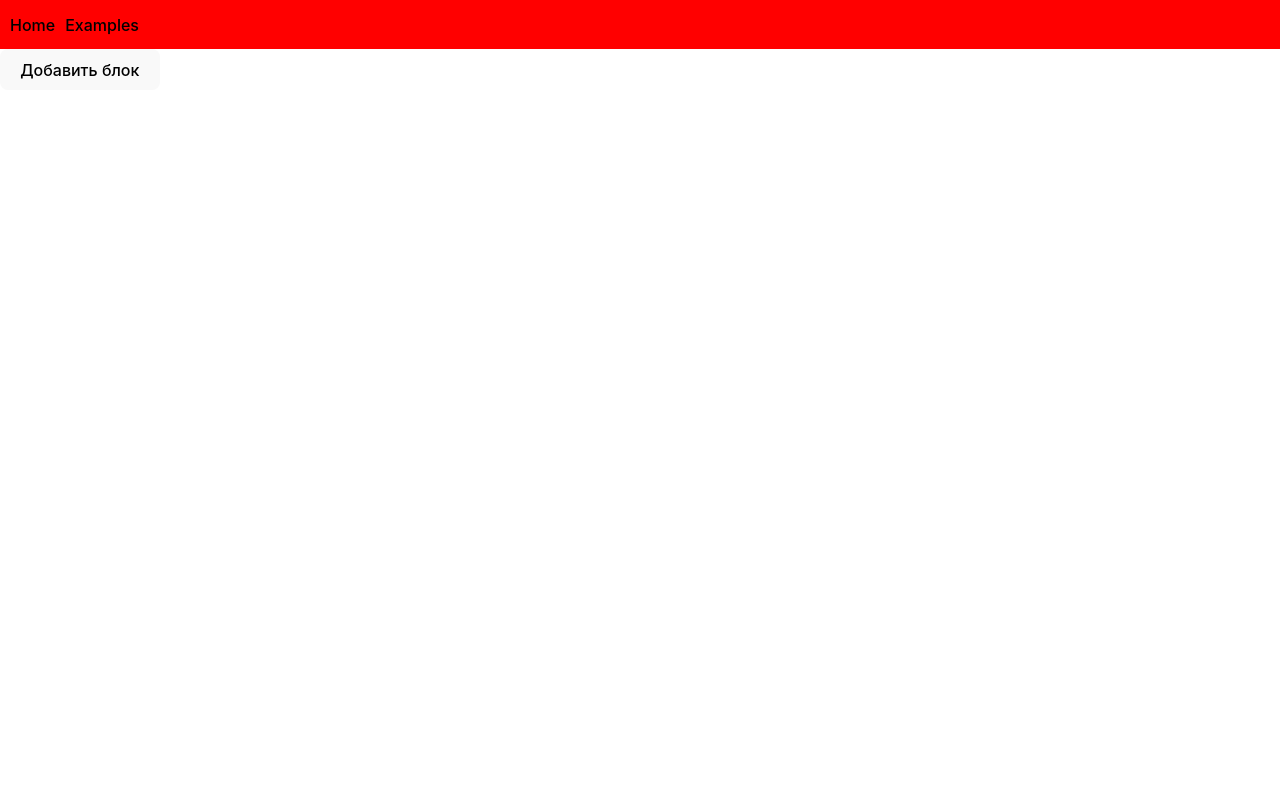
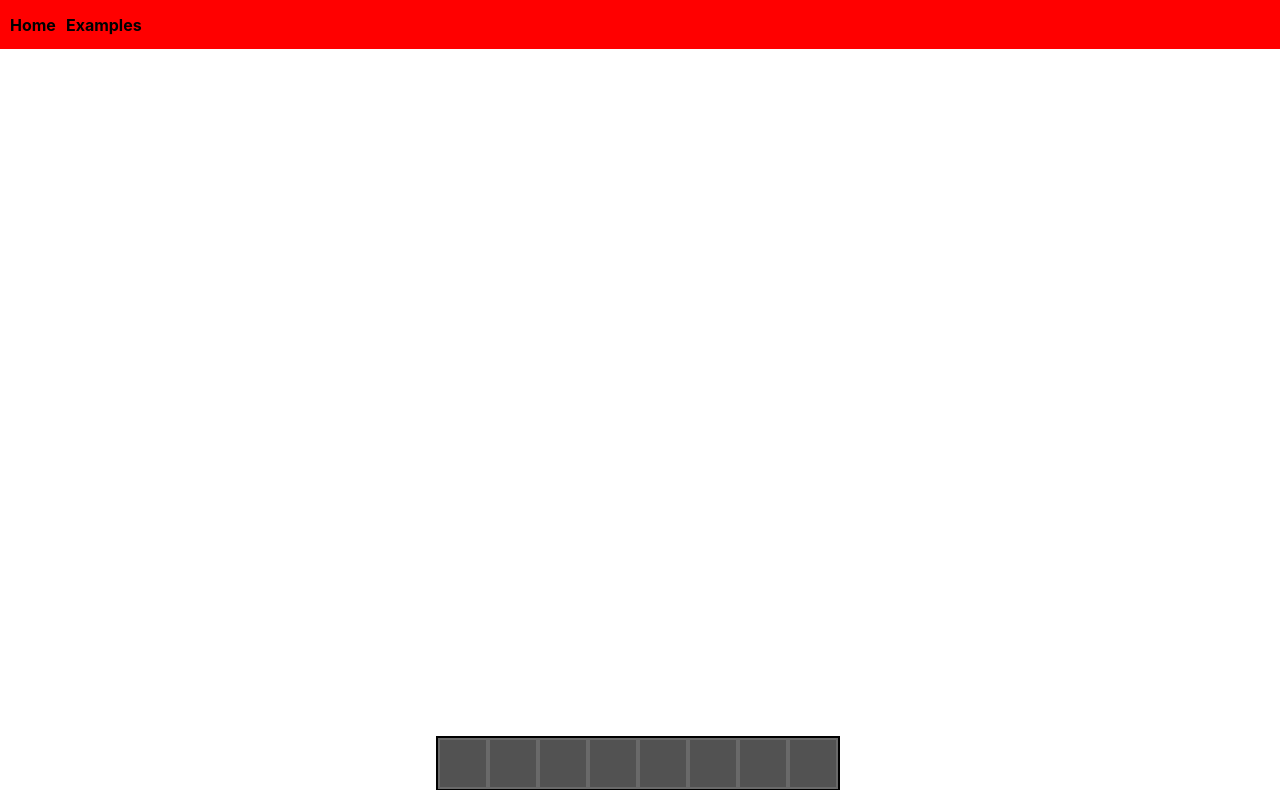
Before and after one commit to descrybe/site_builder, a React (Vite) app: page /builder in a window 1280 px wide. Built offline with nearby package versions, Linux system fonts and the light colour scheme.

Commit message:
1) quick refactor, moved code to separated folders, removed todo 2) added builder panel

```diff
--- a/src/components/functional/blockCreationButton/index.tsx
+++ /dev/null
@@ -1,19 +0,0 @@
-import { FC } from "react";
-import { useAppDispatch } from "../../../store/hooks";
-import { createBlock } from "../../../store/blocks";
-
-const BlockCreationButton: FC = () => {
-  const dispatch = useAppDispatch();
-
-  const createBlockHander = (): void => {
-    dispatch(createBlock())
-  }
-
-  return (
-    <div>
-      <button onClick={createBlockHander}>Добавить блок</button>
-    </div>
-  )
-}
-
-export default BlockCreationButton;
--- a/src/index.css
+++ b/src/index.css
@@ -15,12 +15,7 @@
 }
 
 a {
-  font-weight: 500;
-  color: #646cff;
   text-decoration: inherit;
-}
-a:hover {
-  color: #535bf2;
 }
 
 * {
@@ -39,22 +34,10 @@ h1 {
 }
 
 button {
-  border-radius: 8px;
-  border: 1px solid transparent;
-  padding: 0.6em 1.2em;
   font-size: 1em;
   font-weight: 500;
   font-family: inherit;
-  background-color: #1a1a1a;
   cursor: pointer;
-  transition: border-color 0.25s;
-}
-button:hover {
-  border-color: #646cff;
-}
-button:focus,
-button:focus-visible {
-  outline: 4px auto -webkit-focus-ring-color;
 }
 
 @media (prefers-color-scheme: light) {
--- a/src/pages/builder/index.tsx
+++ b/src/pages/builder/index.tsx
@@ -1,47 +1,13 @@
 import './style.css'
-import SimpleWrapper from '../../components/ui/wrapper/simpleWrapper'
-import ImageLoader from '../../components/functional/imageLoader'
-import { DragDropContext, Draggable, Droppable } from 'react-beautiful-dnd'
-import { useAppSelector } from '../../store/hooks'
-import { getBlocksIds } from '../../store/blocks/selectors'
-import BlockCreationButton from '../../components/functional/blockCreationButton'
 import PageHeader from '../../pagesComponent/pageHeader'
-
-// TODO: вынести блоки в отдельный контейнер
+import BuilderPageContent from '../../pagesComponent/builderPageContent';
 
 const BuilderPage = () => {
-  const blocksIds = useAppSelector(getBlocksIds);
-
   return (
-    <>
+    <div id='builder-page-wrapper'>
       <PageHeader />
-      <BlockCreationButton />
-      <DragDropContext onDragEnd={() => console.log('test')}>
-        <Droppable droppableId='root' type='group'>
-          {(provided) => (
-            <div {...provided.droppableProps} ref={provided.innerRef}>
-              {blocksIds.map(id => (
-                <Draggable draggableId={`block${id}`} key={`draggable${id}`} index={id}>
-                  {(provided) => (
-                    <div
-                      {...provided.dragHandleProps}
-                      {...provided.draggableProps}
-                      ref={provided.innerRef}
-                    >
-                      <SimpleWrapper
-                      isCentered
-                    >
-                      <ImageLoader>Image loader {id}</ImageLoader>
-                    </SimpleWrapper>
-                    </div>
-                  )}
-                </Draggable>
-              ))}
-            </div>
-          )}
-        </Droppable>
-      </DragDropContext>
-    </>
+      <BuilderPageContent />
+    </div>
   )
 }
 
--- a/src/pages/builder/style.css
+++ b/src/pages/builder/style.css
@@ -1,3 +1,8 @@
 #root {
 
 }
+
+#builder-page-wrapper {
+  position: relative;
+  height: 100%;
+}
--- /dev/null
+++ b/src/pagesComponent/builderPageContent/components/blockCreationButton/index.tsx
@@ -0,0 +1,23 @@
+import { FC, ReactNode } from "react";
+import { useAppDispatch } from "../../../../store/hooks";
+import { createBlock } from "../../../../store/blocks";
+import './style.scss'
+
+const BlockCreationButton: FC<{ content?: string | ReactNode }> = ({content}) => {
+  const dispatch = useAppDispatch();
+
+  const createBlockHander = (): void => {
+    dispatch(createBlock())
+  }
+
+  return (
+    <button
+      className='default-button-container'
+      onClick={createBlockHander}
+    >
+      {content}
+    </button>
+  )
+}
+
+export default BlockCreationButton;
--- /dev/null
+++ b/src/pagesComponent/builderPageContent/components/blockCreationButton/style.scss
@@ -0,0 +1,10 @@
+.default-button-container {
+  width: 100%;
+  height: 100%;
+  background-color: transparent;
+  border: none;
+
+  &:hover {
+
+  }
+}
--- /dev/null
+++ b/src/pagesComponent/builderPageContent/components/builderPanelBar/index.tsx
@@ -0,0 +1,23 @@
+import { FC } from 'react'
+import cn from 'classnames'
+import './styles.scss'
+import BlockCreationButton from '../blockCreationButton'
+
+const BuilderPanelBar: FC = () => {
+  return (
+    <ul className={cn('builder-panel-bar__wrapper')}>
+      <li>
+        <BlockCreationButton />
+      </li>
+      <li></li>
+      <li></li>
+      <li></li>
+      <li></li>
+      <li></li>
+      <li></li>
+      <li></li>
+    </ul>
+  )
+}
+
+export default BuilderPanelBar;
--- /dev/null
+++ b/src/pagesComponent/builderPageContent/components/builderPanelBar/styles.scss
@@ -0,0 +1,37 @@
+.builder-panel-bar__wrapper {
+  position: fixed;
+  right: calc(50% - 200px);
+  bottom: 10px;
+  width: 400px;
+  height: 50px;
+  display: flex;
+  background-color: rgba(24, 24, 24, 0.75);
+  border: 2px solid black;
+  list-style: none;
+
+  li {
+    width: 47px;
+    height: 47px;
+    border: 2px solid rgb(105, 105, 105);
+    cursor: pointer;
+
+    &:hover {
+      width: 44px;
+      height: 44px;
+      border: 4px solid rgb(196, 196, 196);
+    }
+  }
+
+  // TODO: Завести переменные для размеров экрана
+  @media screen and (max-width: 766px) {
+    right: calc(50% - 150px);
+    width: 320px;
+    height: 40px;
+
+    li {
+      width: 37px;
+      height: 37px;
+      cursor: pointer;
+    }
+  }
+}
--- /dev/null
+++ b/src/pagesComponent/builderPageContent/index.tsx
@@ -0,0 +1,42 @@
+import { useAppSelector } from '../../store/hooks'
+import { getBlocksIds } from '../../store/blocks/selectors'
+import { DragDropContext, Draggable, Droppable } from 'react-beautiful-dnd'
+
+import SimpleWrapper from '../../components/ui/wrapper/simpleWrapper'
+import ImageLoader from '../../components/functional/imageLoader'
+import BuilderPanelBar from './components/builderPanelBar'
+
+const BuilderPageContent = () => {
+  const blocksIds = useAppSelector(getBlocksIds);
+
+  return (
+    <DragDropContext onDragEnd={() => console.log('test')}>
+      <Droppable droppableId='root' type='group'>
+        {(provided) => (
+          <div {...provided.droppableProps} ref={provided.innerRef}>
+            {blocksIds.map(id => (
+              <Draggable draggableId={`block${id}`} key={`draggable${id}`} index={id}>
+                {(provided) => (
+                  <div
+                    {...provided.dragHandleProps}
+                    {...provided.draggableProps}
+                    ref={provided.innerRef}
+                  >
+                    <SimpleWrapper
+                      isCentered
+                    >
+                      <ImageLoader>Image loader {id}</ImageLoader>
+                    </SimpleWrapper>
+                  </div>
+                )}
+              </Draggable>
+            ))}
+          </div>
+        )}
+      </Droppable>
+      <BuilderPanelBar />
+    </DragDropContext>
+  )
+}
+
+export default BuilderPageContent;
```
Also changed, not shown: src/components/functional/builderPanelBar/styles.scss (deleted), src/pagesComponent/builderPageContent/index.scss (added).
